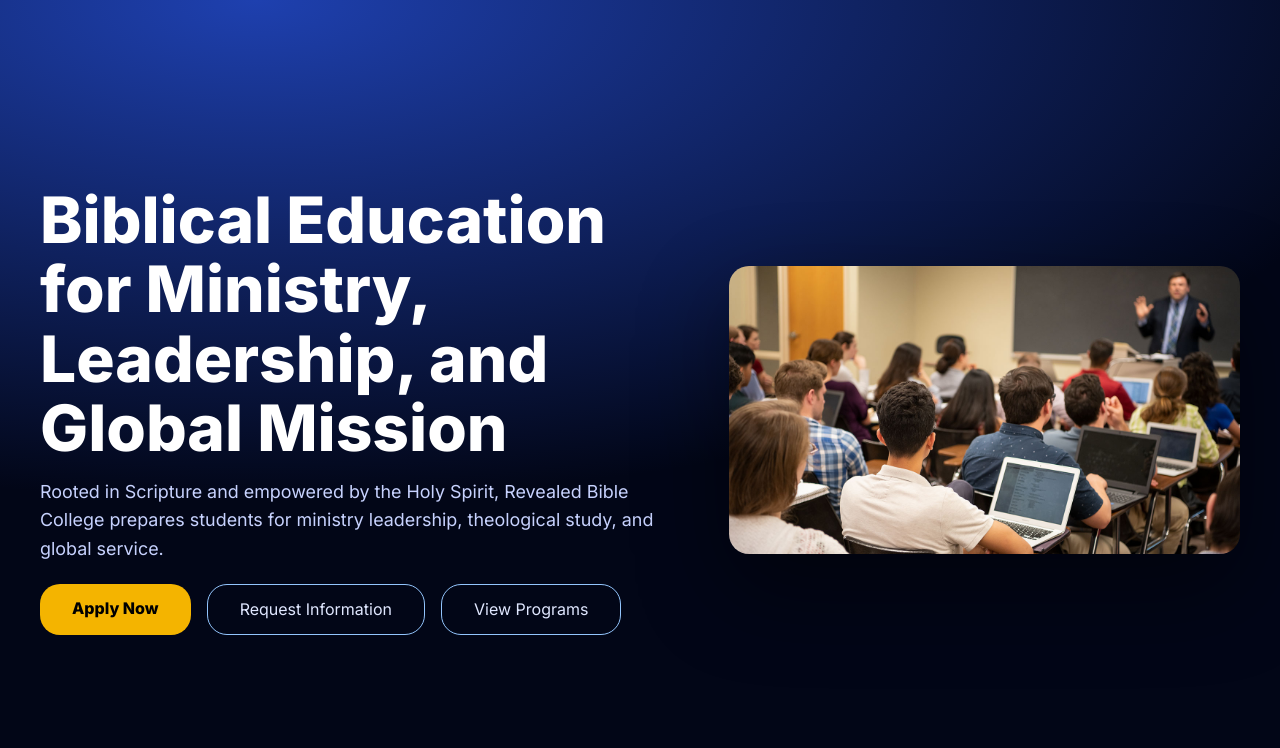
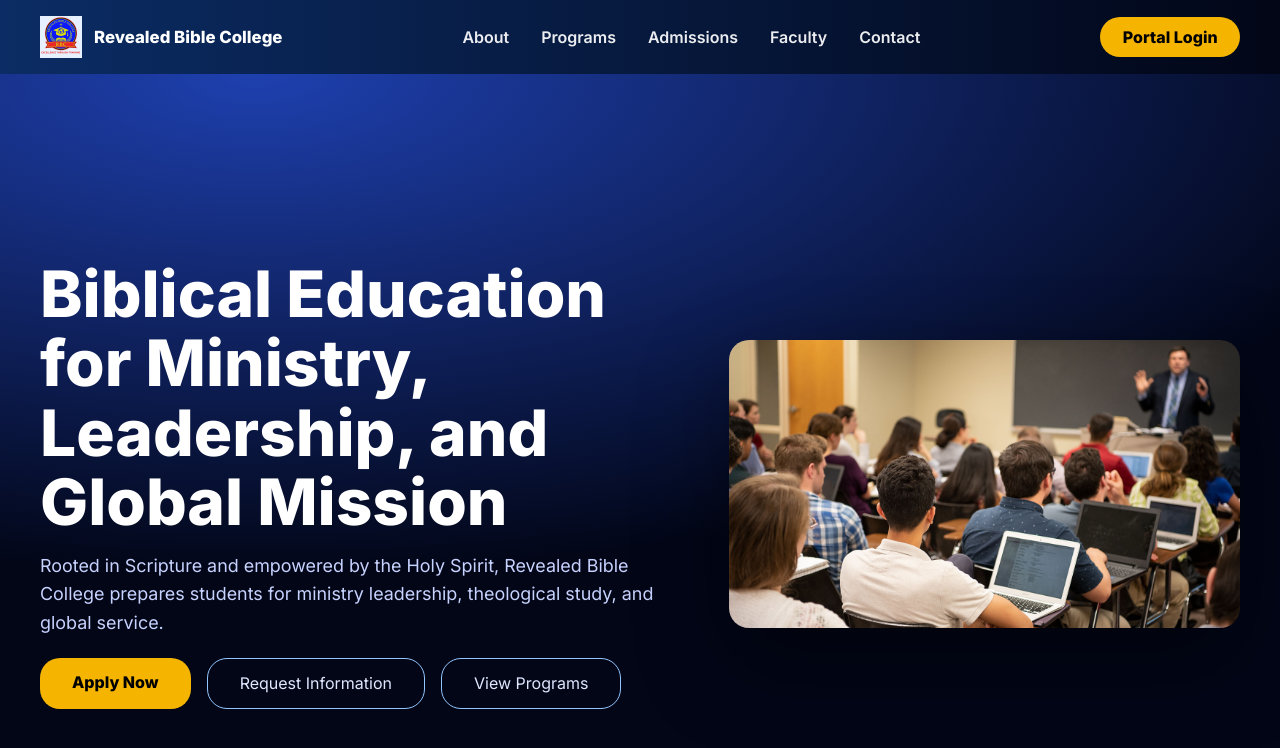
Before and after one commit to WillieKM/my-student-portal, a Jekyll site: the page built from index.html, in a window 1280 px wide and 900 px high. Shown: the top 748 px of the window. Built offline with Jekyll 4.4.1, drawn with Linux system fonts in a browser that asks for light colours; some of the changed text lies outside the part shown.

Commit message:
Add global header and footer to layout

```diff
--- a/_layouts/default.html
+++ b/_layouts/default.html
@@ -12,6 +12,36 @@
 </head>
 
 <body>
+
+<header>
+  <div class="nav">
+    <div class="brand">
+      <img src="/logo.png" alt="Revealed Bible College Logo">
+      <span>Revealed Bible College</span>
+    </div>
+
+    <nav class="nav-links">
+      <a href="/about.html">About</a>
+      <a href="/programs.html">Programs</a>
+      <a href="/admissions.html">Admissions</a>
+      <a href="/faculty.html">Faculty</a>
+      <a href="/contact.html">Contact</a>
+    </nav>
+
+    <a href="/login.html" class="nav-cta">Portal Login</a>
+  </div>
+</header>
+
+<main>
+  {{ content }}
+</main>
+
+<footer class="site-footer">
+  <p>© 2025 Revealed Bible College · Christ-centered biblical education</p>
+</footer>
+
+</body>
+
   {{ content }}
 </body>
 </html>
```
